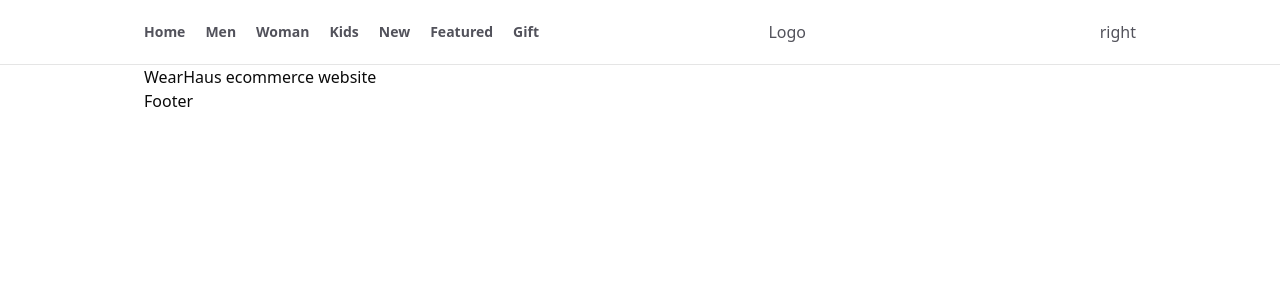
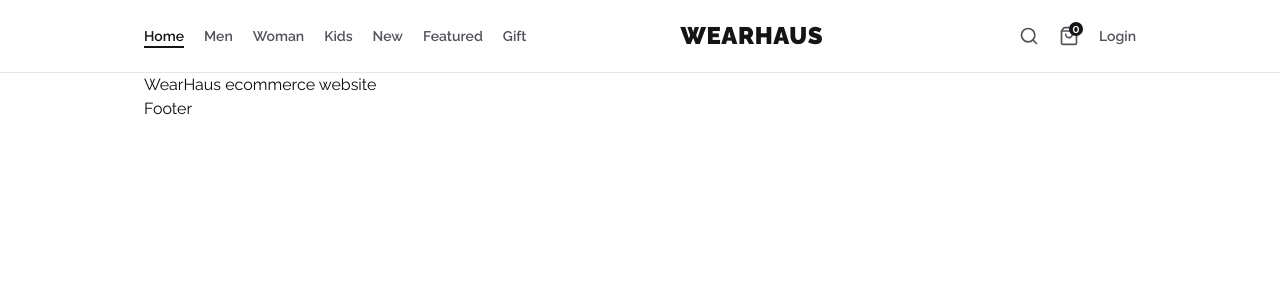
Before and after one commit to nhwnahid007/wearhaus, a Next.js app: page / in a window 1280 px wide. Shown: the top 300 px of the page. Built offline with nearby package versions, Linux system fonts and the light colour scheme.

Commit message:
header adjustment with icons

```diff
--- a/app/globals.css
+++ b/app/globals.css
@@ -1,11 +1,12 @@
-@import "tailwindcss";
-@import "tw-animate-css";
+@import url('https://fonts.googleapis.com/css2?family=Raleway:ital,wght@0,100..900;1,100..900&display=swap');
+@import 'tailwindcss';
+@import 'tw-animate-css';
 
 @custom-variant dark (&:is(.dark *));
 
 @theme inline {
   /* Color start */
-   --color-darkColor: #151515;
+  --color-darkColor: #151515;
   --color-lightColor: #52525b;
   --color-lightOrange: #fca99b;
   --color-lightBlue: #7688db;
@@ -127,8 +128,12 @@
   }
   body {
     @apply bg-background text-foreground;
+    font-family: 'Raleway', sans-serif;
   }
   .hoverEffect {
     @apply transition-all ease-in-out duration-300;
   }
+  .raleway-raleway {
+    font-family: 'Raleway', sans-serif;
+  }
 }
--- /dev/null
+++ b/components/CartIcon.tsx
@@ -0,0 +1,16 @@
+import { ShoppingBag } from 'lucide-react';
+import Link from 'next/link';
+import React from 'react';
+
+const CartIcon = () => {
+  return (
+    <Link href={'/cart'} className="group relative">
+      <ShoppingBag className="w-5 h-5 group-hover:text-darkColor hoverEffect" />
+      <span className="absolute -top-1 -right-1 bg-darkColor text-white h-3.5 w-3.5 rounded-full text-xs font-semibold flex items-center justify-center">
+        0
+      </span>
+    </Link>
+  );
+};
+
+export default CartIcon;
--- a/components/Header.tsx
+++ b/components/Header.tsx
@@ -2,18 +2,32 @@
 import Logo from './Logo';
 import HeaderMenu from './HeaderMenu';
 import Container from './Container';
+import MobileMenu from './MobileMenu';
+import SearchBar from './SearchBar';
+import CartIcon from './CartIcon';
 
 const Header = () => {
   return (
     <header className="bg-white border-b py-5">
       {/* left bar */}
 
-      <Container className='flex items-center justify-between gap-7 text-lightColor'>
+      <Container className="flex items-center justify-between gap-7 text-lightColor">
         <HeaderMenu />
         {/* logo */}
-        <Logo />
+        <div className="w-auto md:w-1/3 flex items-center justify-center gap-2.5">
+          <MobileMenu />
+          <Logo className="">WearHaus</Logo>
+        </div>
         {/* right bar */}
-        <div className="">right</div>
+        <div className="w-auto flex items-center justify-end gap-5">
+          <SearchBar />
+          <CartIcon />
+          <div className="">
+            <button className="text-sm font-semibold hover:text-darkColor hoverEffect ">
+              Login
+            </button>
+          </div>
+        </div>
       </Container>
     </header>
   );
--- a/components/HeaderMenu.tsx
+++ b/components/HeaderMenu.tsx
@@ -1,24 +1,31 @@
-"use client"
+'use client';
 import React from 'react';
 import { headerData } from '../constants';
 import Link from 'next/link';
 import { usePathname } from 'next/navigation';
 
 const HeaderMenu = () => {
-  const pathName = usePathname()
+  const pathName = usePathname();
 
-  return <div className='hidden md:inline-flex w-1/3 items-center gap-5 text-sm capitalize font-semibold '>
-    {
-      headerData?.map((item)=> (
-        <Link key={item.title} href={item.href} className='hover:text-darkColor hoverEffect relative group'>
+  return (
+    <div className="hidden md:inline-flex w-1/3 items-center gap-5 text-sm capitalize font-semibold ">
+      {headerData?.map((item) => (
+        <Link
+          key={item.title}
+          href={item.href}
+          className={`hover:text-darkColor hoverEffect relative group ${pathName === item.href && 'text-darkColor'}`}
+        >
           {item.title}
-          <span className='absolute -bottom-0.5 left-1/2 w-0 h-0.5 bg-darkColor hoverEffect group-hover:w-1/2 group-hover:left-0'/>
-          <span className='absolute -bottom-0.5 right-1/2 w-0 h-0.5 bg-darkColor hoverEffect group-hover:w-1/2 group-hover:right-0'/>
-
-          </Link>
-      ))
-    }
-    </div>;
+          <span
+            className={`absolute -bottom-0.5 left-1/2 w-0 h-0.5 bg-darkColor hoverEffect group-hover:w-1/2 group-hover:left-0 ${pathName === item.href && 'w-1/2'}`}
+          />
+          <span
+            className={`absolute -bottom-0.5 right-1/2 w-0 h-0.5 bg-darkColor hoverEffect group-hover:w-1/2 group-hover:right-0 ${pathName === item.href && 'w-1/2'}`}
+          />
+        </Link>
+      ))}
+    </div>
+  );
 };
 
 export default HeaderMenu;
--- a/components/Logo.tsx
+++ b/components/Logo.tsx
@@ -1,7 +1,25 @@
+import Link from 'next/link';
 import React from 'react';
+import { cn } from '../lib/utils';
 
-const Logo = () => {
-  return <div>Logo</div>;
+interface Props {
+  children: React.ReactNode;
+  className: string;
+}
+
+const Logo = ({ children, className }: Props) => {
+  return (
+    <Link href={'/'}>
+      <h2
+        className={cn(
+          'text-2xl text-darkColor font-black tracking-wide uppercase',
+          className,
+        )}
+      >
+        {children}
+      </h2>
+    </Link>
+  );
 };
 
 export default Logo;
--- /dev/null
+++ b/components/MobileMenu.tsx
@@ -0,0 +1,12 @@
+import { AlignLeft } from 'lucide-react';
+import React from 'react';
+
+const MobileMenu = () => {
+  return (
+    <div>
+      <AlignLeft className="hover:text-darkColor hoverEffect md:hidden" />
+    </div>
+  );
+};
+
+export default MobileMenu;
--- /dev/null
+++ b/components/SearchBar.tsx
@@ -0,0 +1,12 @@
+import { Search } from 'lucide-react';
+import React from 'react';
+
+const SearchBar = () => {
+  return (
+    <div>
+      <Search className="w-5 h-5 hover:text-darkColor hoverEffect" />
+    </div>
+  );
+};
+
+export default SearchBar;
```
Also changed, not shown: app/page.tsx (+8 -6 lines), components/Footer.tsx (+7 -5 lines), constants/index.ts (+7 -7 lines).
